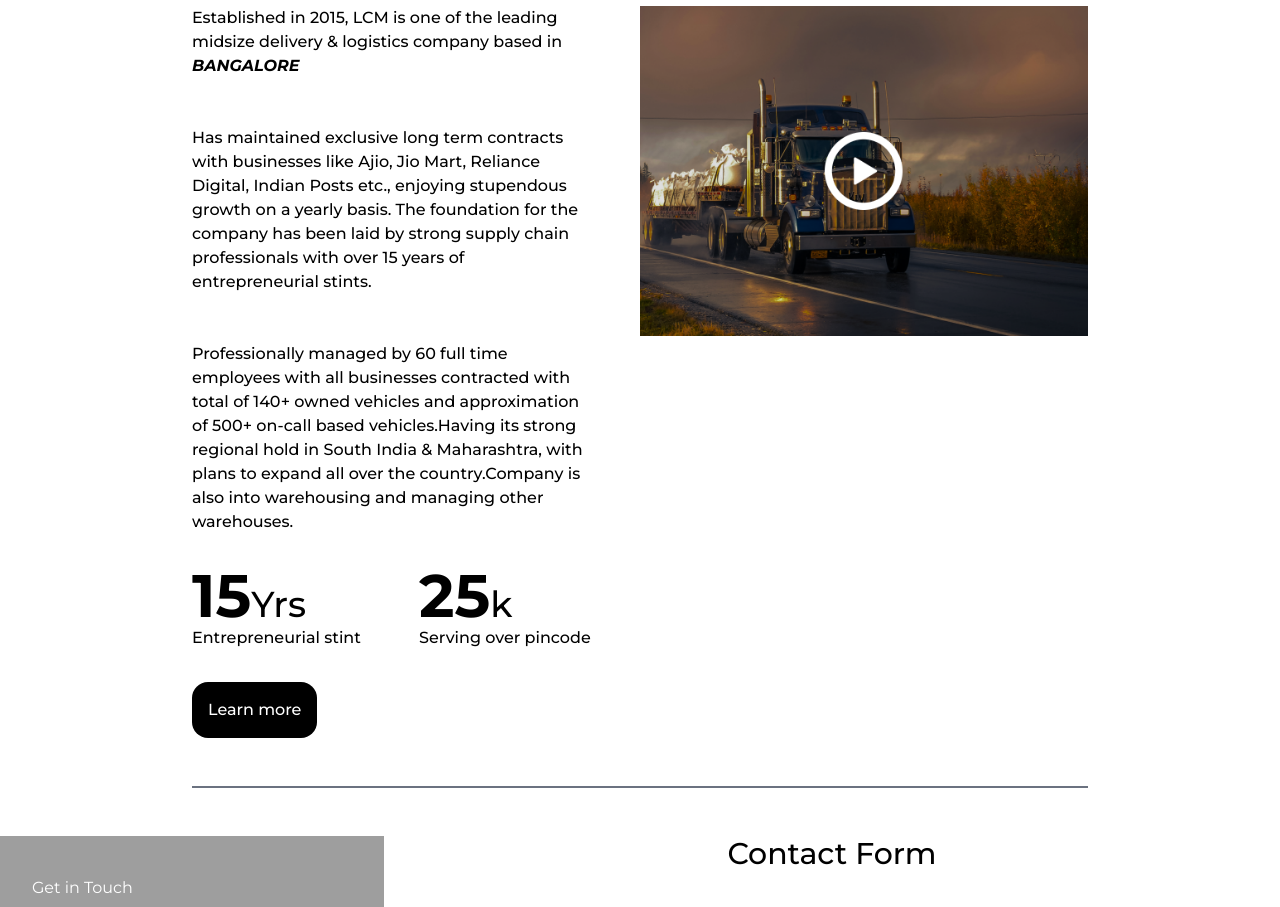
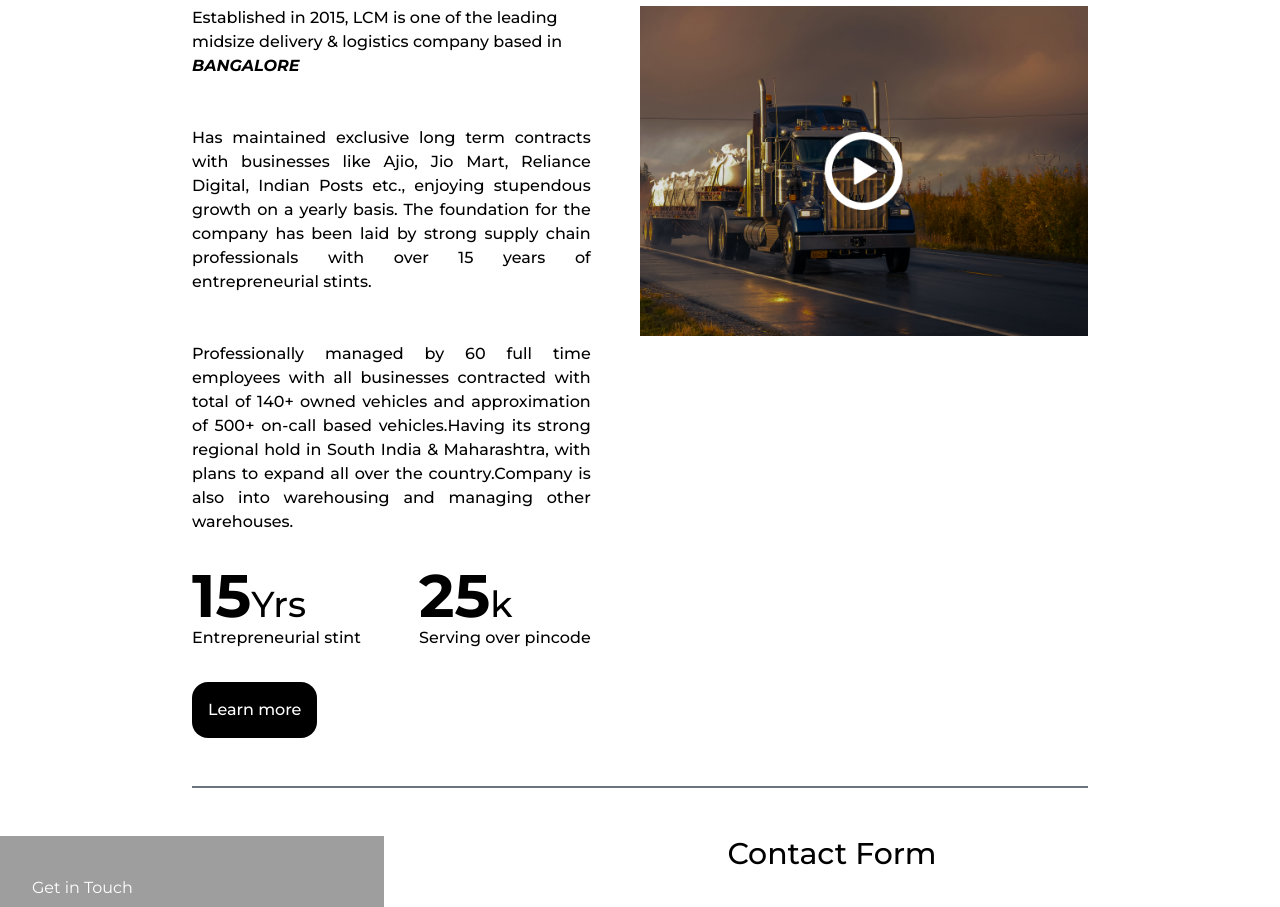
Before and after one commit to Vivek7038/lcm-logistics-next, a Next.js app: page / in a window 1280 px wide. Shown: the part 2920-3827 px from the top of the page. Built offline with nearby package versions, Linux system fonts and the light colour scheme; grey boxes are pictures that could not be loaded.

Commit message:
fixes in mobile view

```diff
--- a/app/_components/AboutUs.jsx
+++ b/app/_components/AboutUs.jsx
@@ -10,21 +10,21 @@ const AboutUs = () => {
   return (
     <>
       <div className={"xl:w-[89%]"}>
-        <div className={"md:hidden xl:block"}>
+        <div className={"md:hidden xl:block "}>
           Established in 2015, LCM is one of the leading midsize delivery &
           logistics company based in{" "}
           <a className={"font-bold italic"}>BANGALORE</a>
         </div>
 
-        <div>
-          <p className={"xl:my-12 md:mb-8 md:mt-0"}>
+        <div className="text-justify">
+          <p className={"xl:my-12 md:mb-8 md:mt-0 text-justify"}>
             Has maintained exclusive long term contracts with businesses like
             Ajio, Jio Mart, Reliance Digital, Indian Posts etc., enjoying
             stupendous growth on a yearly basis. The foundation for the company
             has been laid by strong supply chain professionals with over 15
             years of entrepreneurial stints.
           </p>
-          <p>
+          <p className="text-justify">
             Professionally managed by 60 full time employees with all businesses
             contracted with total of 140+ owned vehicles and approximation of
             500+ on-call based vehicles.Having its strong regional hold in South
--- a/app/_components/Navbar.jsx
+++ b/app/_components/Navbar.jsx
@@ -108,11 +108,12 @@ const Navbar = () => {
           )}
         </div>
         <ul
-          className={`ml-auto text-center font-bold  md:items-center md:pb-0 pb-12 absolute md:static bg-white md:z-auto z-[-1] left-0 w-full md:w-auto md:pl-0 pl-9 transition-all duration-500 ease-in md:hidden ${
+          className={`ml-auto text-center font-bold  md:items-center md:pb-0 pb-12 absolute md:static bg-white md:z-auto z-[-1] left-0 w-full md:w-auto md:pl-0 pl-9 transition-all duration-500 smooth md:hidden ${
             open ? "top-20 " : "top-[-490px] "
           }`}
         >
-          {data.map((link) => (
+         <div className="flex flex-col items-center justify-center">
+         {data.map((link) => (
             <li key={link.label} className="md:ml-8 text-xl md:my-0 my-7">
               <a
                 href={link.link}
@@ -123,6 +124,7 @@ const Navbar = () => {
               </a>
             </li>
           ))}
+         </div>
         </ul>
         <div className="ml-auto hidden md:flex flex-row  gap-x-12 cursor-pointer ">
           {data.map((item) => (
--- a/app/_components/Services-card.js
+++ b/app/_components/Services-card.js
@@ -27,7 +27,7 @@ export default function Card({ item, index = 1 }) {
                 <p>
                     {item.desc.slice(0, 100)}{"..."}
                 </p>
-                <a className={"absolute font-medium right-4 bottom-4 cursor-pointer text-sm md:text-md lg:text-md xl:text-lg group"} onClick={() => handleClick(item)}>
+                <a className={"absolute font-medium md:right-4 md:bottom-4 cursor-pointer text-sm md:text-md lg:text-md xl:text-lg group "} onClick={() => handleClick(item)}>
                     READ MORE
                     <div class="bg-black h-[2px] w-0 group-hover:w-full transition-all duration-500"></div>
                 </a>
--- a/app/_components/chooseus-card.jsx
+++ b/app/_components/chooseus-card.jsx
@@ -5,7 +5,7 @@ export default function Choosecard(props) {
         "xl:p-6 min-h-[350px] md:min-h-[200px] md:p-4 border-black border-solid border-2 dark:border-[#444444] rounded-lg border-l-8 xl:w-[500px] xl:h-[200px] md:w-[350px] md:h-[190px] w-[250px] dark:text-light_txt dark:bg-dark_cards p-4"
       }
     >
-      <div className={"text-2xl flex justify-between font-medium "}>
+      <div className={" text-xl md:text-2xl flex justify-between font-medium "}>
         {props.title}
         {/*<svg width="41" height="35" viewBox="0 0 41 35" fill="none" xmlns="http://www.w3.org/2000/svg">*/}
         {/*    <path*/}
--- a/app/page.js
+++ b/app/page.js
@@ -163,13 +163,13 @@ export default function Home() {
 
             <div id={"Contact"} className={"md:flex w-[100%] h-[70vh]] mt-8 dark:text-light_txt"}>
                 <div
-                    className={" hidden md:block w-[30vw] h-[95dvh] bg-[url('../public/contactbg.png')] bg-cover text-white"}>
+                    className={" hidden md:block w-[30vw] h-[95dvh] bg-[url('../public/contactbg.png')] bg-cover text-white  "}>
                     <div className={"ml-8 mt-10"}><p>Get in Touch</p>
                         <p className={"mt-8 text-4xl font-bold"}>Reach Out to Us</p></div>
                 </div>
-                <div
-                    className={"text-white md:text-black flex flex-col mx-auto bg-[url('../public/contactbg.png')] md:bg-none bg-cover md:dark:text-light_txt"}>
-                    <div className={"font-medium text-3xl flex justify-center mb-8"}>
+                <div className={"text-white md:text-black flex flex-col mx-auto bg-[url('/contactbg.png')] md:bg-none bg-cover  md:dark:text-light_txt"}>
+
+                    <div className={"font-medium text-3xl flex justify-center mb-8 "}>
                         Contact Form
                     </div>
                     <div className={"xl:ml-0 p-4 md:p-0 md:ml-6 xl:w-[100%] md:w-[80%]"}>
```
